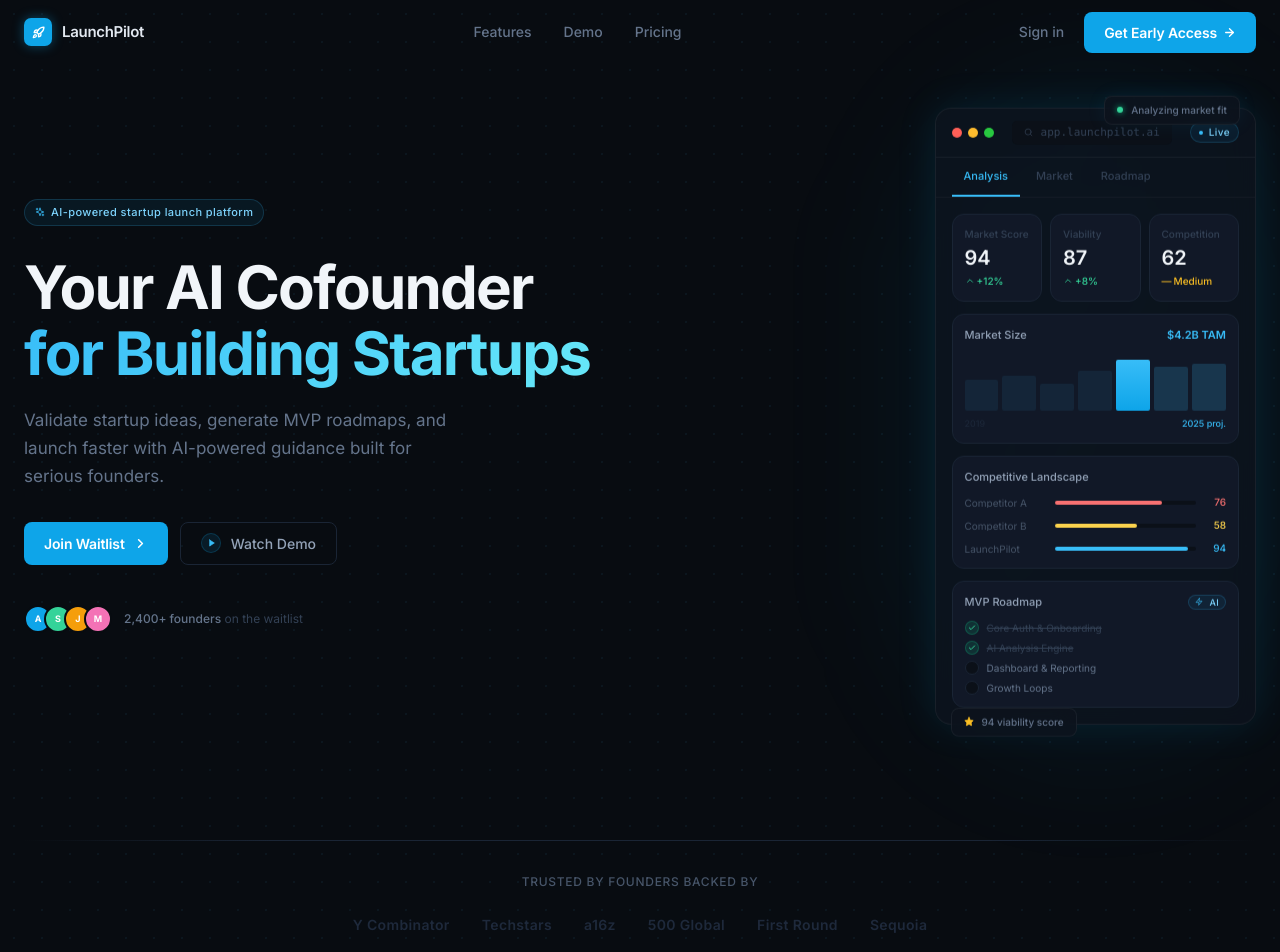
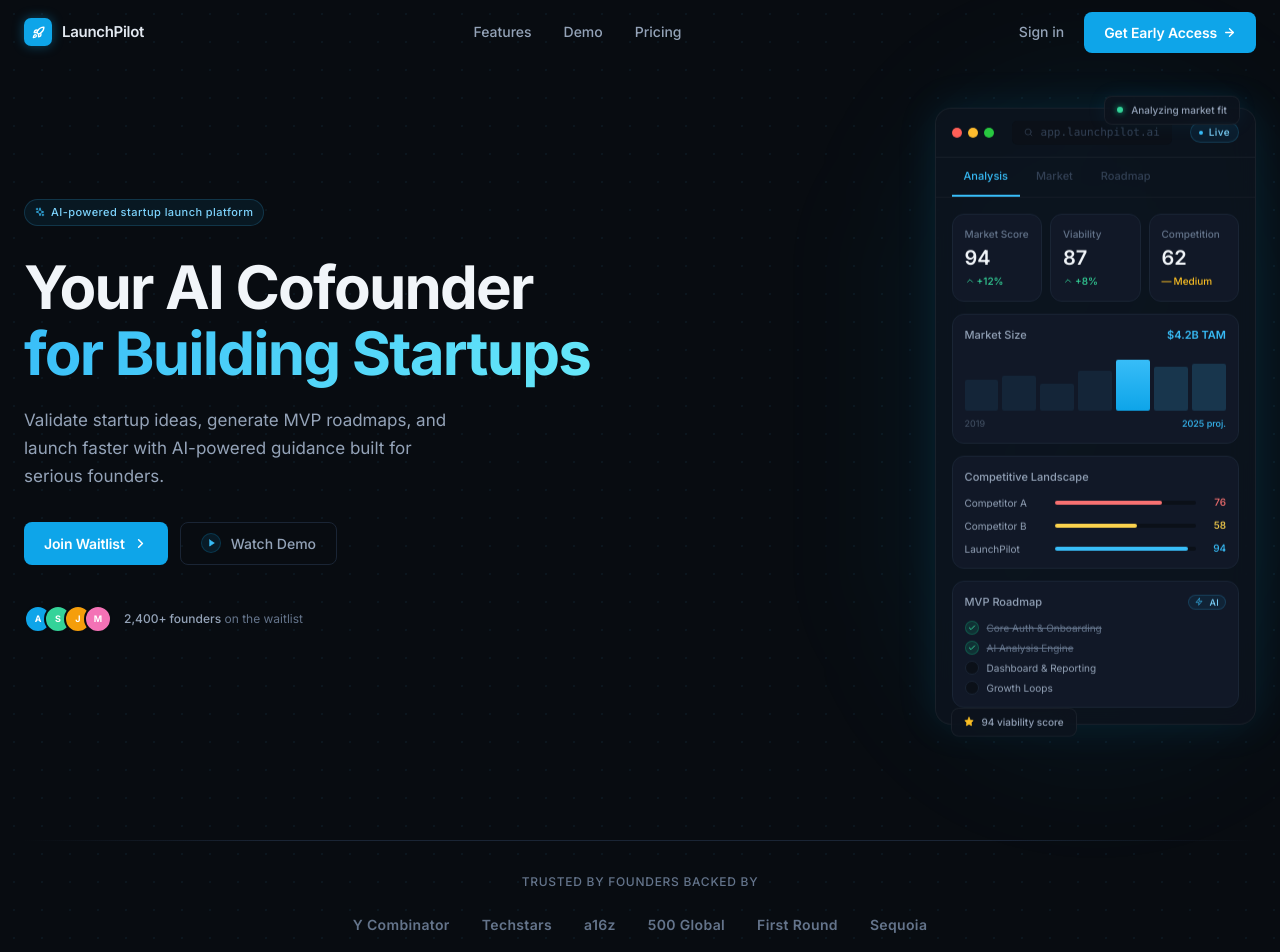
Before and after one commit to chitrapathak9/LaunchPilotClean, a React (Vite) app: page / in a window 1280 px wide. Shown: the top 952 px of the page. Built offline with nearby package versions, Linux system fonts and the light colour scheme.

Commit message:
Updated App.tsx

```diff
--- a/src/App.tsx
+++ b/src/App.tsx
@@ -60,7 +60,7 @@ function Navbar() {
             <a
               key={l}
               href={`#${l.toLowerCase()}`}
-              className="px-3.5 py-1.5 text-sm text-[#64748B] hover:text-[#CBD5E1] font-medium rounded-md hover:bg-white/[0.03] transition-all duration-150"
+              className="px-3.5 py-1.5 text-sm text-[#94A3B8] hover:text-[#E2E8F0] font-medium rounded-md hover:bg-white/[0.03] transition-all duration-150"
             >
               {l}
             </a>
@@ -71,7 +71,7 @@ function Navbar() {
         <div className="hidden md:flex items-center gap-3">
           <a
             href="#waitlist"
-            className="text-sm text-[#64748B] hover:text-[#CBD5E1] font-medium transition-colors px-2 py-1"
+            className="text-sm text-[#94A3B8] hover:text-[#E2E8F0] font-medium transition-colors px-2 py-1"
           >
             Sign in
           </a>
@@ -98,7 +98,7 @@ function Navbar() {
               key={l}
               href={`#${l.toLowerCase()}`}
               onClick={() => setMobile(false)}
-              className="block px-3 py-2.5 text-sm text-[#64748B] hover:text-[#CBD5E1] font-medium rounded-md hover:bg-white/[0.03] transition-all"
+              className="block px-3 py-2.5 text-sm text-[#94A3B8] hover:text-[#E2E8F0] font-medium rounded-md hover:bg-white/[0.03] transition-all"
             >
               {l}
             </a>
@@ -176,7 +176,7 @@ function DashboardMockup() {
               { label: 'Competition',  value: '62', delta: 'Medium', up: false },
             ].map((k) => (
               <div key={k.label} className="surface-raised rounded-xl p-3">
-                <div className="text-[#334155] text-[10px] font-medium mb-1.5">{k.label}</div>
+                <div className="text-[#64748B] text-[10px] font-medium mb-1.5">{k.label}</div>
                 <div className="text-[#F1F5F9] text-xl font-semibold leading-none">{k.value}</div>
                 <div className={`mt-1.5 flex items-center gap-0.5 text-[10px] font-medium ${k.up ? 'text-emerald-400' : 'text-amber-400'}`}>
                   {k.up ? <ChevronUp size={10} /> : <span className="text-[10px]">—</span>}
@@ -210,7 +210,7 @@ function DashboardMockup() {
               ))}
             </div>
             <div className="flex justify-between mt-1.5">
-              <span className="text-[#1E293B] text-[9px]">2019</span>
+              <span className="text-[#475569] text-[9px]">2019</span>
               <span className="text-[#38BDF8] text-[9px] font-medium">2025 proj.</span>
             </div>
           </div>
@@ -225,7 +225,7 @@ function DashboardMockup() {
                 { name: 'LaunchPilot',  score: 94, color: '#38BDF8' },
               ].map((c) => (
                 <div key={c.name} className="flex items-center gap-2.5">
-                  <span className="text-[#475569] text-[10px] w-20 truncate leading-none">{c.name}</span>
+                  <span className="text-[#94A3B8] text-[10px] w-20 truncate leading-none">{c.name}</span>
                   <div className="flex-1 bg-[#0B1018] rounded-full h-1">
                     <div
                       className="h-1 rounded-full bar-fill"
@@ -259,7 +259,7 @@ function DashboardMockup() {
                   <div className={`w-3.5 h-3.5 rounded-full flex items-center justify-center flex-shrink-0 ${r.done ? 'bg-emerald-500/15 border border-emerald-500/30' : 'bg-[#0B1018] border border-[#1A2535]'}`}>
                     {r.done && <Check size={8} className="text-emerald-400" strokeWidth={3} />}
                   </div>
-                  <span className={`text-[10px] leading-none ${r.done ? 'text-[#334155] line-through' : 'text-[#64748B]'}`}>{r.label}</span>
+                  <span className={`text-[10px] leading-none ${r.done ? 'text-[#64748B] line-through' : 'text-[#94A3B8]'}`}>{r.label}</span>
                 </div>
               ))}
             </div>
@@ -270,13 +270,13 @@ function DashboardMockup() {
       {/* Floating chip — top right */}
       <div className="absolute -top-3 right-4 glass-card rounded-lg px-3 py-1.5 border border-white/[0.06] flex items-center gap-2 glow-sm">
         <span className="w-1.5 h-1.5 rounded-full bg-emerald-400 block" style={{ boxShadow: '0 0 6px #10B981' }} />
-        <span className="text-[#64748B] text-[10px] font-medium">Analyzing market fit</span>
+        <span className="text-[#94A3B8] text-[10px] font-medium">Analyzing market fit</span>
       </div>
 
       {/* Floating chip — bottom left */}
       <div className="absolute -bottom-3 left-4 glass-card rounded-lg px-3 py-1.5 border border-white/[0.06] flex items-center gap-2">
         <Star size={10} className="text-amber-400 fill-amber-400" />
-        <span className="text-[#64748B] text-[10px] font-medium">94 viability score</span>
+        <span className="text-[#94A3B8] text-[10px] font-medium">94 viability score</span>
       </div>
     </div>
   );
@@ -399,12 +399,12 @@ function InteractiveDemo() {
                   }`}>
                     {isDone   ? <Check size={10} className="text-emerald-400" strokeWidth={3} />
                     : isActive ? <span className="w-1.5 h-1.5 rounded-full bg-[#38BDF8] block animate-pulse" />
-                    : <span className="text-[#1E293B] text-[9px] font-medium">{i + 1}</span>}
+                    : <span className="text-[#64748B] text-[9px] font-medium">{i + 1}</span>}
                   </div>
                   <span className={`text-sm transition-colors duration-200 ${
-                    isDone   ? 'text-[#334155]'
-                    : isActive ? 'text-[#CBD5E1] font-medium'
-                    : 'text-[#1E293B]'
+                    isDone   ? 'text-[#64748B]'
+                    : isActive ? 'text-[#E2E8F0] font-medium'
+                    : 'text-[#94A3B8]'
                   }`}>
                     {s}
                     {isActive && <span className="cursor" />}
@@ -441,7 +441,7 @@ function InteractiveDemo() {
               { short: 'CAGR', long: 'Growth Rate',       val: '32%'   },
             ].map((m) => (
               <div key={m.short} className="surface-raised rounded-xl px-3 py-2.5">
-                <div className="text-[#334155] text-[10px] font-medium">{m.long}</div>
+                <div className="text-[#64748B] text-[10px] font-medium">{m.long}</div>
                 <div className="gradient-text-subtle text-lg font-bold leading-tight mt-0.5">{m.val}</div>
               </div>
             ))}
@@ -461,7 +461,7 @@ function InteractiveDemo() {
               { name: 'Ironclad', threat: 'Low',    pct: 38, col: '#6EE7B7' },
             ].map((c) => (
               <div key={c.name} className="flex items-center gap-3">
-                <span className="text-[#475569] text-xs w-20">{c.name}</span>
+                <span className="text-[#94A3B8] text-xs w-20">{c.name}</span>
                 <div className="flex-1 bg-[#0B1018] rounded-full h-1">
                   <div
                     className="h-1 rounded-full bar-fill"
@@ -493,7 +493,7 @@ function InteractiveDemo() {
                 <div className="mt-0.5 w-3.5 h-3.5 rounded-full border border-[#0EA5E9]/25 bg-[#0EA5E9]/5 flex items-center justify-center flex-shrink-0">
                   <div className="w-1 h-1 rounded-full bg-[#38BDF8]" />
                 </div>
-                <p className="text-[#475569] text-xs leading-relaxed">{pt}</p>
+                <p className="text-[#94A3B8] text-xs leading-relaxed">{pt}</p>
               </div>
             ))}
           </div>
@@ -539,7 +539,7 @@ function GrowthChannels() {
               </div>
               <span className="text-xs font-bold tabular-nums" style={{ color: ch.col }}>{ch.score}</span>
             </div>
-            <p className="text-[#475569] text-xs leading-relaxed">{ch.desc}</p>
+            <p className="text-[#94A3B8] text-xs leading-relaxed">{ch.desc}</p>
             <div className="mt-3 bg-[#0B1018] rounded-full h-0.5">
               <div
                 className="h-0.5 rounded-full"
@@ -569,7 +569,7 @@ function StatsRow() {
         {stats.map((s, i) => (
           <div key={i} className="bg-[#080C11] px-6 py-7 text-center">
             <div className="gradient-text text-2xl md:text-3xl font-bold tracking-tight mb-1.5">{s.val}</div>
-            <div className="text-[#475569] text-xs font-medium">{s.label}</div>
+            <div className="text-[#64748B] text-xs font-medium">{s.label}</div>
           </div>
         ))}
       </div>
@@ -612,7 +612,7 @@ function TestimonialCard({ t, delay = 0 }: { t: typeof TESTIMONIALS[0]; delay?:
           <Star key={i} size={11} className="text-amber-400 fill-amber-400" />
         ))}
       </div>
-      <p className="text-[#64748B] text-sm leading-relaxed mb-5">
+      <p className="text-[#94A3B8] text-sm leading-relaxed mb-5">
         &ldquo;{t.quote}&rdquo;
       </p>
       <div className="flex items-center justify-between">
@@ -625,10 +625,10 @@ function TestimonialCard({ t, delay = 0 }: { t: typeof TESTIMONIALS[0]; delay?:
           </div>
           <div>
             <p className="text-[#CBD5E1] text-sm font-medium leading-none mb-0.5">{t.name}</p>
-            <p className="text-[#334155] text-xs">{t.role}</p>
+            <p className="text-[#64748B] text-xs">{t.role}</p>
           </div>
         </div>
-        <span className="text-[#1E293B] text-[10px] font-medium border border-[#1A2535] rounded-md px-2 py-0.5">{t.cohort}</span>
+        <span className="text-[#64748B] text-[10px] font-medium border border-[#243347] rounded-md px-2 py-0.5">{t.cohort}</span>
       </div>
     </div>
   );
@@ -680,7 +680,7 @@ function WaitlistSection() {
           </button>
         </form>
       )}
-      <p className="text-[#1E293B] text-xs mt-4">No credit card required. Free during beta.</p>
+      <p className="text-[#64748B] text-xs mt-4">No credit card required. Free during beta.</p>
     </div>
   );
 }
@@ -696,7 +696,7 @@ function TrustBar() {
         {orgs.map((o) => (
           <span
             key={o}
-            className="text-[#1E293B] text-sm font-semibold tracking-wide hover:text-[#334155] transition-colors"
+            className="text-[#64748B] text-sm font-semibold tracking-wide hover:text-[#94A3B8] transition-colors"
           >
             {o}
           </span>
@@ -727,7 +727,7 @@ function Footer() {
               </div>
               <span className="text-[#E2E8F0] font-semibold text-[15px] tracking-[-0.02em]">LaunchPilot</span>
             </div>
-            <p className="text-[#334155] text-sm leading-relaxed max-w-xs">
+            <p className="text-[#64748B] text-sm leading-relaxed max-w-xs">
               Your AI cofounder for validating ideas, generating roadmaps, and launching startups faster.
             </p>
             <div className="flex items-center gap-3 pt-1">
@@ -758,7 +758,7 @@ function Footer() {
                   <li key={l}>
                     <a
                       href="#"
-                      className="text-[#334155] text-sm hover:text-[#64748B] transition-colors"
+                      className="text-[#64748B] text-sm hover:text-[#94A3B8] transition-colors"
                     >
                       {l}
                     </a>
@@ -771,8 +771,8 @@ function Footer() {
 
         <div className="divider mb-6" />
         <div className="flex flex-col sm:flex-row items-center justify-between gap-3">
-          <p className="text-[#1E293B] text-xs">© 2026 LaunchPilot, Inc. All rights reserved.</p>
-          <div className="flex items-center gap-1.5 text-[#1E293B] text-xs">
+          <p className="text-[#64748B] text-xs">© 2026 LaunchPilot, Inc. All rights reserved.</p>
+          <div className="flex items-center gap-1.5 text-[#64748B] text-xs">
             <Shield size={11} />
             <span>SOC 2 Type II · GDPR · CCPA compliant</span>
           </div>
@@ -848,8 +848,8 @@ export default function App() {
                   </div>
                 ))}
               </div>
-              <p className="text-[#334155] text-xs">
-                <span className="text-[#64748B] font-medium">2,400+ founders</span> on the waitlist
+              <p className="text-[#64748B] text-xs">
+                <span className="text-[#94A3B8] font-medium">2,400+ founders</span> on the waitlist
               </p>
             </div>
           </div>
@@ -959,7 +959,7 @@ export default function App() {
           >
             <div>
               <p className="text-[#CBD5E1] font-semibold text-sm">Ready to run your own analysis?</p>
-              <p className="text-[#334155] text-xs mt-0.5">Full access during beta. No credit card.</p>
+              <p className="text-[#64748B] text-xs mt-0.5">Full access during beta. No credit card.</p>
             </div>
             <a href="#waitlist" className="btn-primary gap-2 whitespace-nowrap">
               Get Early Access
--- a/src/index.css
+++ b/src/index.css
@@ -80,13 +80,13 @@ body {
 .body-lg {
   font-size: 1.0625rem;
   line-height: 1.65;
-  color: #64748B;
+  color: #94A3B8;
 }
 
 .body-base {
   font-size: 0.9375rem;
   line-height: 1.6;
-  color: #64748B;
+  color: #94A3B8;
 }
 
 .label {
@@ -94,7 +94,7 @@ body {
   font-weight: 500;
   letter-spacing: 0.06em;
   text-transform: uppercase;
-  color: #475569;
+  color: #64748B;
 }
 
 /* ── Gradient text ── */
```
